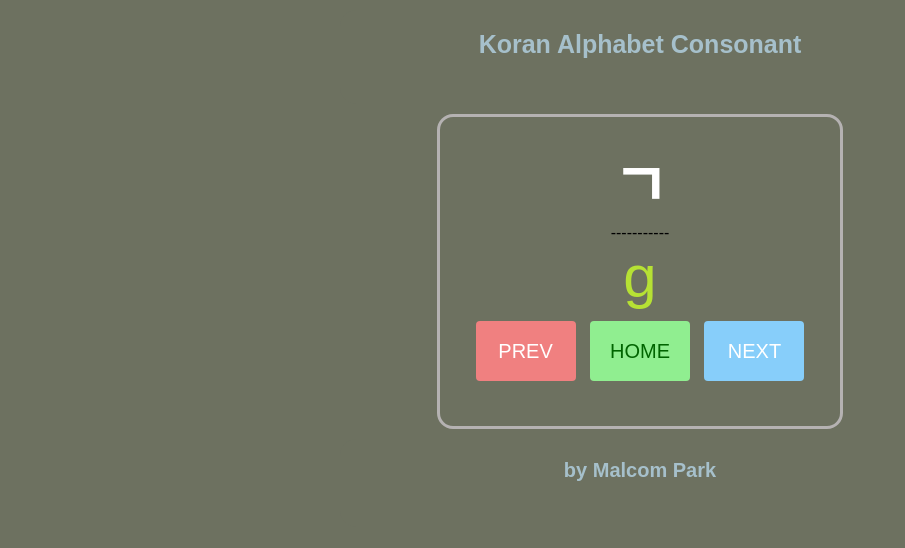
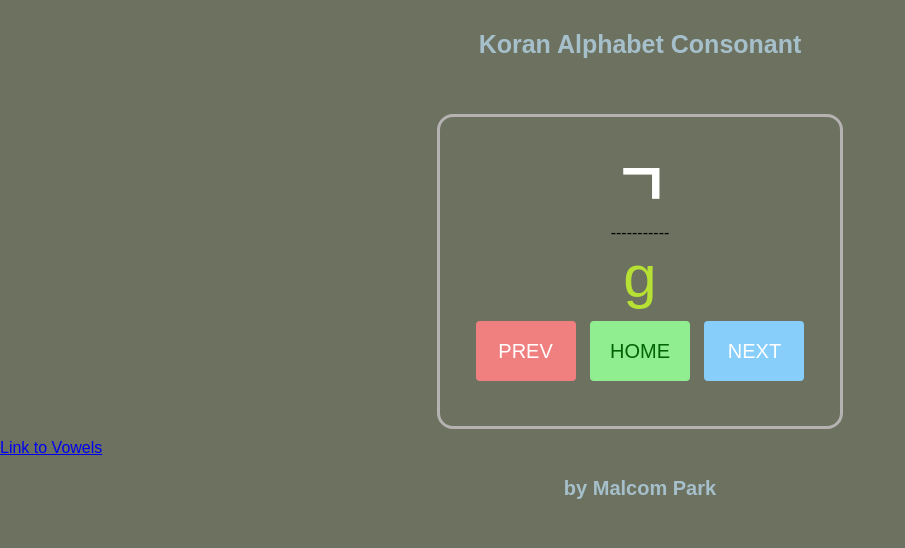
Before and after one commit to MalcomPark/MalcomPark.github.io, a plain HTML site: page index1.html in a window 1280 px wide. Shown: the whole page, without its empty margins (0-905 px from the left). Drawn offline with Linux system fonts and the light colour scheme.

Commit message:
Update index1.html

```diff
--- a/index1.html
+++ b/index1.html
@@ -18,5 +18,6 @@
     </div>
     <script src="1.js"></script>
   </body>
+  <a href="https://malcompark.github.io/index2.html">Link to Vowels</a>
   <h2>by Malcom Park</h2>
 </html>
```
